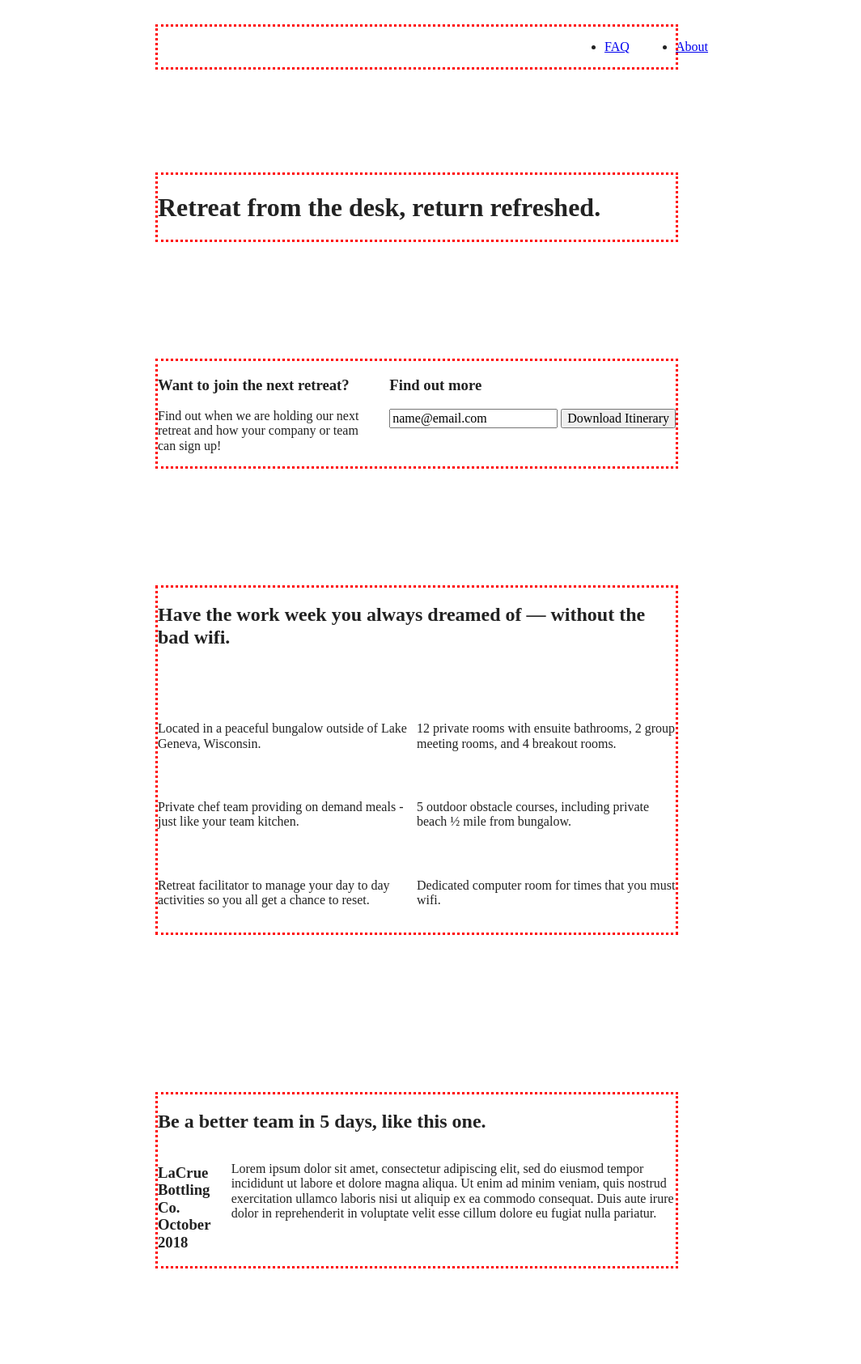
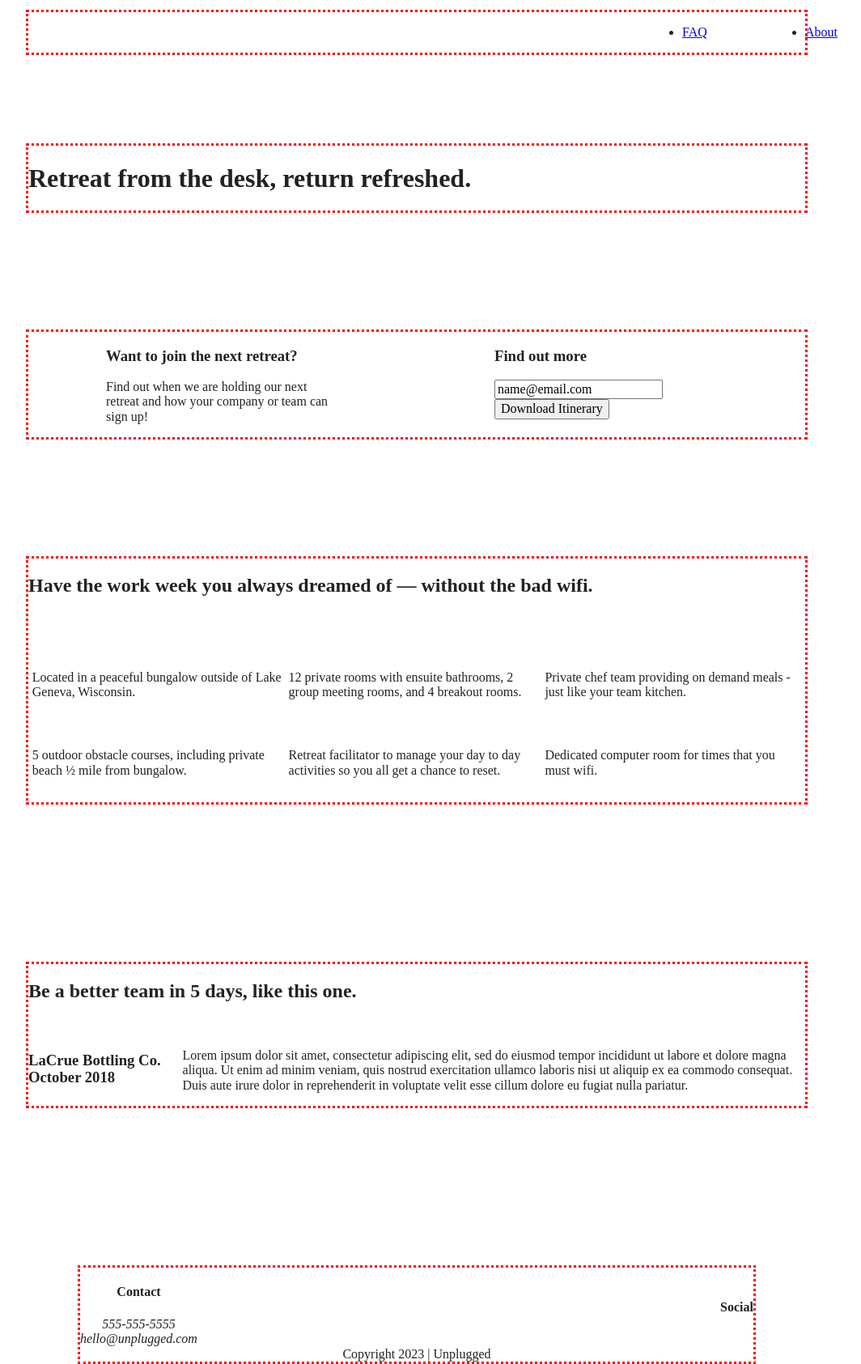
Before and after one commit to SligarK/unpluggedks, a website built with Parcel: page index.html in a window 1280 px wide. Shown: the top 1685 px of the page at 81% size, without its empty margins (125-1189 px from the left). Built offline with nearby package versions, Linux system fonts and the light colour scheme.

Commit message:
Added desktop styles

```diff
--- a/css/main.css
+++ b/css/main.css
@@ -212,10 +212,13 @@ aside {
   justify-content: center;
 }
 
-.reviews h2 {}
+.reviews h2 {
+  margin-bottom: 40px;
+}
 
 .reviews h3 {
   width: 55%;
+  margin: 20px 0;
 }
 
 /* ================ABOUT PAGE=========== */
@@ -403,7 +406,7 @@ aside {
   }
 
   .features .features-item-description {
-    width: 50%;
+    width: 62%;
   }
 
   /* Reviews */
@@ -474,11 +477,61 @@ aside {
   }
 }
 
-@media print,
-(-webkit-min-device-pixel-ratio: 1.25),
-(min-resolution: 1.25dppx),
-(min-resolution: 120dpi) {
-  /* Style adjustments for high resolution devices */
+@media only screen and (min-width:1200px) {
+  /* Desktop styles here */
+
+  /* General styles */
+  .content-wrapper {
+    max-width: 960px;
+  }
+
+  /* Header */
+  header {
+    padding: 15px 0;
+  }
+
+  /* Hero */
+  .hero-area h1 {
+    width: 80%;
+  }
+
+  /* Aside */
+  aside .content-wrapper {
+    justify-content: space-around;
+  }
+
+  aside .content-wrapper .form-description,
+  aside .content-wrapper .form {
+    width: 30%;
+  }
+
+  /* Features */
+
+  .features h2 {
+    width: 90%;
+  }
+
+  .features article {
+    flex-basis: 33%;
+  }
+
+  /* Reviews */
+  .reviews article div {
+    width: 42%;
+  }
+
+  /* ========== ABOUT PAGE ========== */
+
+  .mission h2,
+  .contact-section .content-wrapper h2 {
+    width: 95%;
+  }
+
+  /* ================== FAQ PAGE ==============*/
+  .faq h2 {
+    width: 100%;
+  }
+
 }
 
 /* ==========================================================================
```
